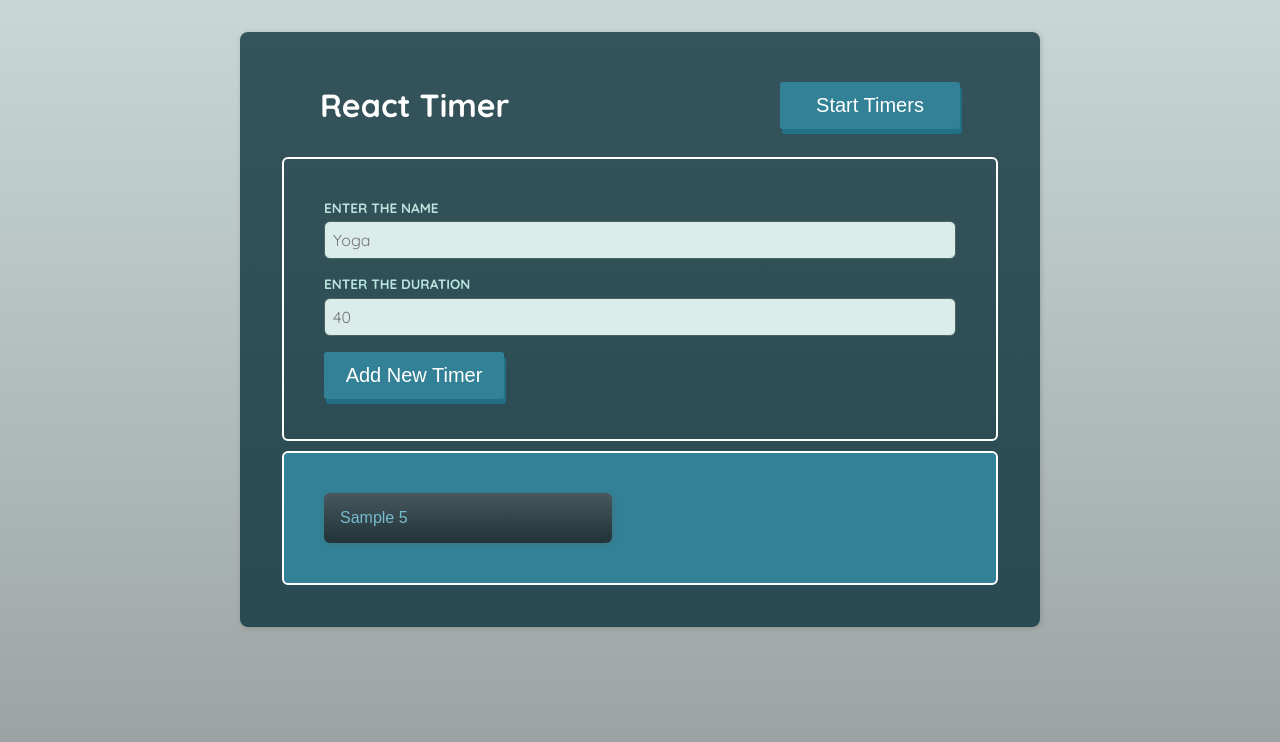
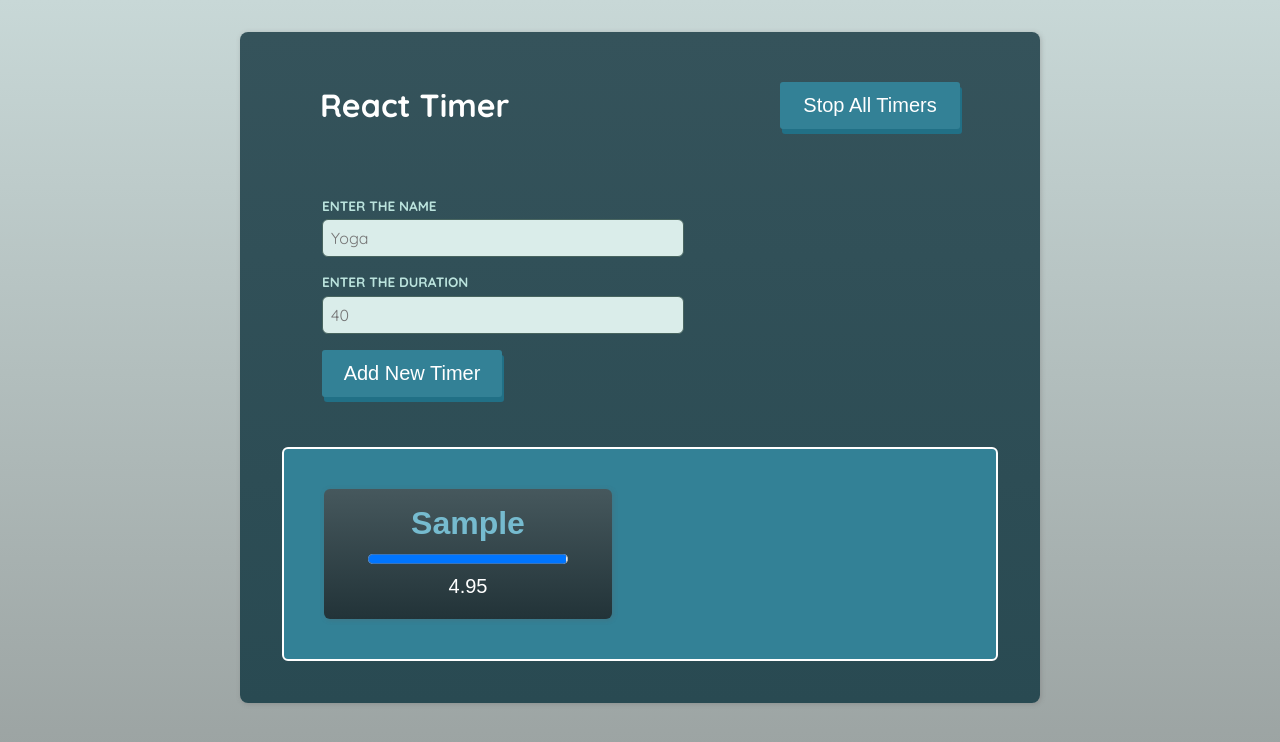
Before and after one commit to Lika-M/timer-hub, a React (Vite) app: page / in a window 1280 px wide. Both pictures are taken after typing "Sample", "5" into the empty fields and a click on the button "Add New Timer". Shown: the top 742 px of the page. Built offline with nearby package versions, Linux system fonts and the light colour scheme; the HTML template or start-up script is replaced by a standard one; a web font is replaced by a local one.

Commit message:
"Added a progress bar to visualize the timers state and functionality for stopping and starting all timers along with implementation of remaining time logic."

```diff
--- a/src/components/common/form/Form.scss
+++ b/src/components/common/form/Form.scss
@@ -1,5 +1,6 @@
 @import '../../../styles/main.scss';
 
 .add-form {
+   width: 60%;
    @include component-layout;
 }
--- a/src/components/listOfTimers/ListOfTimers.scss
+++ b/src/components/listOfTimers/ListOfTimers.scss
@@ -7,7 +7,7 @@
     display: grid;
     gap: 2rem;
     grid-template-columns: repeat(auto-fit, minmax(18rem, 10rem));
-
+    border: 2px solid $color-white;
     @include component-layout;
 
     li {
@@ -21,7 +21,14 @@
     p {
         text-align: center;
         font-size: $fs-small;
-        color: $color-mid-blue;
+        color: $color-white;
+        margin: 5px;
+    }
+
+    h2 {
+        font-size: $fs-big;
+        text-align: center;
+        margin: 0;
     }
 }
 
--- a/src/components/listOfTimers/ListOfTimers.tsx
+++ b/src/components/listOfTimers/ListOfTimers.tsx
@@ -1,5 +1,6 @@
 import useTimerContext from '../../store/useTimerContext.tsx';
 import './ListOfTimers.scss';
+import SingleTimer from '../singleTimer/SingleTimer.tsx';
 
 export default function ListOfTimers() {
   const { timers } = useTimerContext();
@@ -9,7 +10,9 @@ export default function ListOfTimers() {
       {timers.length
         ? <ul className="timers-list">
           {timers.map(t => {
-            return (<li>{t.name} {t.duration}</li>)
+            return (<li key={t.name}>
+              <SingleTimer {...t} />
+            </li>)
           })}
         </ul>
         : <h2 className="no-timers">No timers yet!</h2>
--- a/src/components/singleTimer/SingleTimer.tsx
+++ b/src/components/singleTimer/SingleTimer.tsx
@@ -1,10 +1,44 @@
+import { useState, useEffect, useRef } from "react";
 import { type ExtractedData as TimerProps } from "../newTimer/NewTimer";
+import useTimerContext from "../../store/useTimerContext";
 
-export default function SingleTimer({name, duration}: TimerProps) {
+export default function SingleTimer({ name, duration }: TimerProps) {
+
+    const [time, setTime] = useState(duration * 1000 * 60); //in min
+    const interval = useRef<number | null>(null);
+
+    const { isRunning } = useTimerContext();
+
+    if (time <= 0) {
+        clearInterval(interval.current!);
+    }
+
+    useEffect(() => {
+        let timer: number;
+        if (isRunning) {
+            timer = setInterval(() => {
+                setTime(prevTime => {
+                    if (prevTime <= 0) {
+                        return 0;
+                    }
+                    return prevTime - 100;
+                });
+            }, 100);
+            interval.current = timer;
+        } else if (interval.current) {
+            clearInterval(interval.current);
+        }
+
+        return () => clearInterval(timer);
+    }, [isRunning]);
+
+    const remainingTime = (time / 1000 / 60).toFixed(2);
+
     return (
         <article>
-            <h2>{name}</h2>
-            <p>{duration}</p>
+            <h2>{time ? `${name}` : `${name} finished`}</h2>
+            <p><progress max={duration * 1000 * 60} value={time} /></p>
+            <p>{remainingTime}</p>
         </article>
     );
 }
--- a/src/store/timerContext.tsx
+++ b/src/store/timerContext.tsx
@@ -18,7 +18,7 @@ export const TimerContext = createContext<ContextDataStorage | null>(null);
 
 // configure store
 const initialState: TimersState = {
-    isRunning: false,
+    isRunning: true,
     timers: [],
 };
 
--- a/src/styles/main.scss
+++ b/src/styles/main.scss
@@ -33,7 +33,6 @@ $box-shadow: 1px 1px 5px rgb(95 90 90 / 30%);
 @mixin component-layout {
     margin: 10px;
     padding: 40px;
-    border: 2px solid $color-white;
     border-radius: 6px;
 }
 
```
